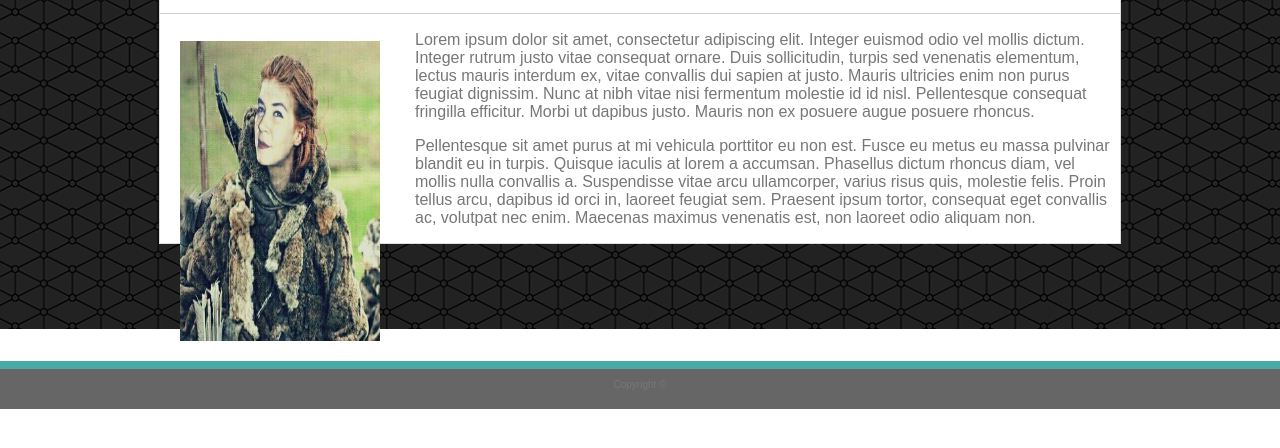
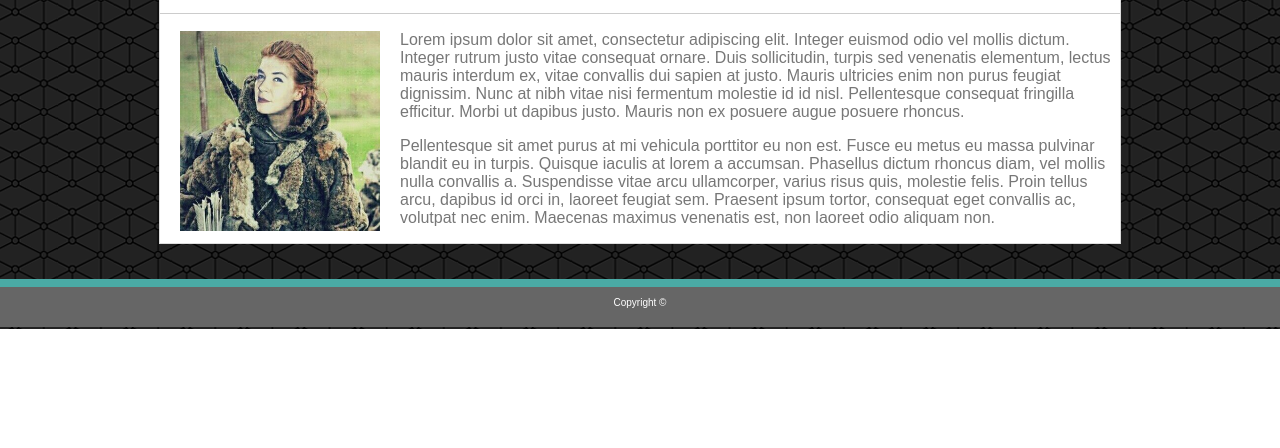
Before and after one commit to rachelsue/Basic-Portfolio, a plain HTML site: page index.html in a window 1280 px wide. Shown: the part 210-658 px from the top of the page. Drawn offline with Linux system fonts and the light colour scheme; files that its build step writes are made by us from their sources; files whose address does not match are found by name.

Commit message:
copyright update

```diff
--- a/assets/css/style.css
+++ b/assets/css/style.css
@@ -82,9 +82,10 @@ h3 {
 .bio-pic {
     float:left;
     width:200px;
-    padding:20px;
-    margin-right:15px;
-    padding-top: 10px;
+    height: 200px;
+    margin-right:20px;
+    padding-bottom: 40px;
+    padding-left:20px;
 }
 
 p {
@@ -99,9 +100,15 @@ footer {
     border-top: 8px solid #4aaaa5;
     text-align:center;
     font-family: Georgia, 'Times New Roman', Times, serif;
+    height: 40px;
+
+}
+
+.copyright {
     font-size: 10px;
-    height:40px;
+    color:white;
 }
+
 
 /*contact styling*/
 
```
Also changed, not shown: portfolio.html (+1 -1 lines).
